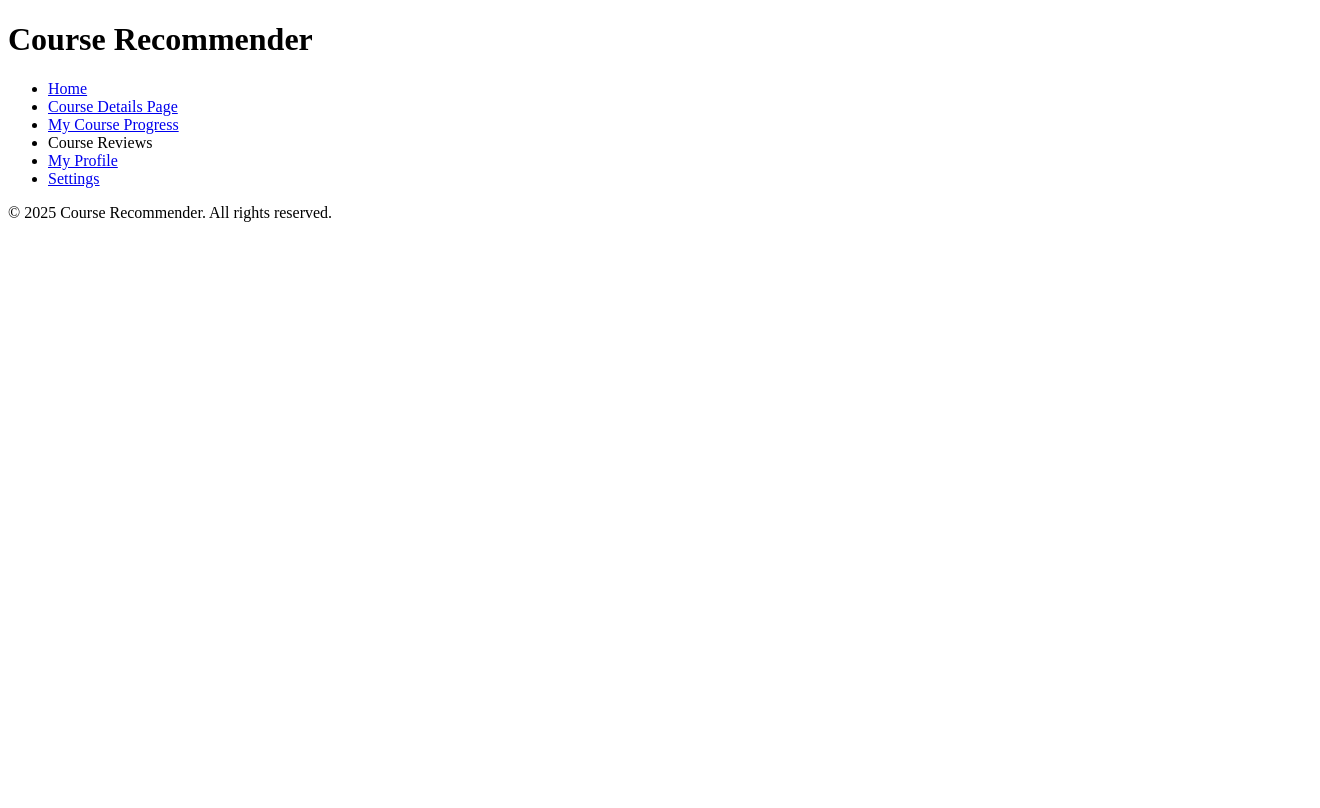
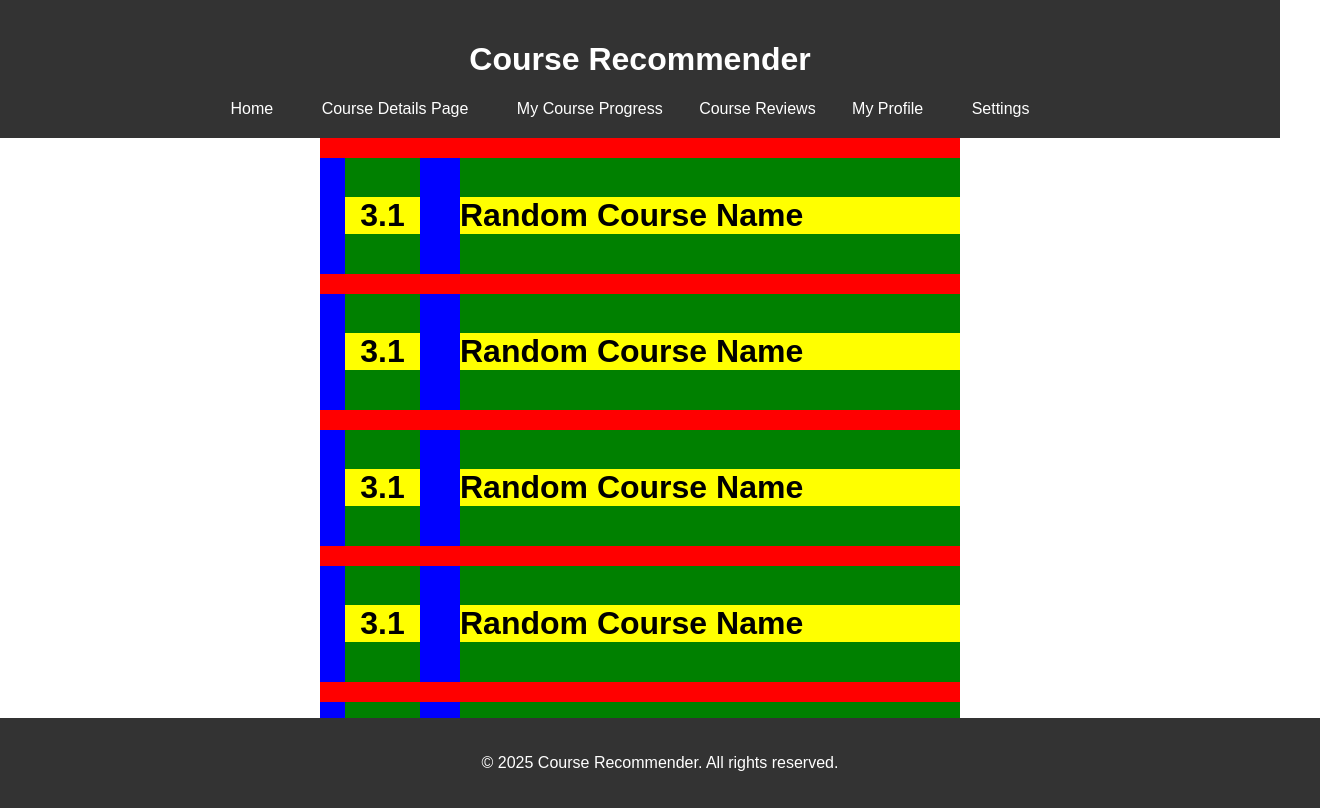
Before and after one commit to voidpls/326_Course_Recommendation_System, a plain HTML site: page src/course_review_page.html in a window 1280 px wide. Shown: the whole page, 1320 px wide, since content can reach past the window. Drawn offline with Linux system fonts and the light colour scheme.

Commit message:
added main list component and list elements to review page

```diff
--- a/src/course_review_page.css
+++ b/src/course_review_page.css
@@ -0,0 +1,96 @@
+body {
+    margin: 0;
+    padding: 0;
+    font-family: Arial, sans-serif;
+}
+
+/* Header styles */
+header {
+    background-color: #333;
+    color: #fff;
+    padding: 20px;
+    text-align: center;
+}
+
+nav ul {
+    list-style: none;
+    margin: 10px 0 0 0;
+    padding: 0;
+}
+nav ul li {
+    display: inline;
+    margin-right: 20px;
+    cursor: pointer;
+}
+nav ul li a {
+    text-decoration: none;
+    color: white; /* Makes the text white */
+    padding: 8px 12px;
+}
+
+nav ul li a:hover {
+    text-decoration: underline; /* Optional: Underline effect on hover */
+}
+
+footer {
+    background-color: #333;
+    color: #fff;
+    text-align: center;
+    padding: 20px;
+    position: relative;
+    bottom: 0;
+    width: 100%;
+}
+
+main{
+    overflow:hidden;
+}
+
+.review-list{
+    background-color: red;
+    width: 50%;
+    height: 72.5vh;
+    justify-self: center;
+    margin-top: 0;
+    margin-bottom: 0;
+    list-style-type: none;
+    padding: 0;
+    overflow-y: scroll;
+}
+
+.review-list::-webkit-scrollbar{
+    display: none;
+}
+
+.review-item{
+    background-color: blue;
+    height: 20%;
+    width: 100%;
+    margin-top: 20px;
+    display: flex;
+}
+
+.rating-box{
+    background-color: green;
+    height: 100%;
+    width: 15%;
+    margin-left: 25px;
+    align-content: center;
+}
+
+.rating-text{
+    text-align: center;
+    background-color: yellow;
+}
+
+.name-box{
+    background-color: green;
+    height: 100%;
+    margin-left: 40px;
+    width: 100%;
+    align-content: center;
+}
+
+.name-text{
+    background-color: yellow;
+}
--- a/src/course_review_page.html
+++ b/src/course_review_page.html
@@ -24,7 +24,48 @@
 </header>
 
 <main>
-
+    <ul class="review-list">
+        <li class="review-item">
+            <div class="rating-box">
+                <h1 class="rating-text">3.1</h1>
+            </div>
+            <div class="name-box">
+                <h1 class="name-text">Random Course Name</h1>
+            </div>
+        </li>
+        <li class="review-item">
+            <div class="rating-box">
+                <h1 class="rating-text">3.1</h1>
+            </div>
+            <div class="name-box">
+                <h1 class="name-text">Random Course Name</h1>
+            </div>
+        </li>
+        <li class="review-item">
+            <div class="rating-box">
+                <h1 class="rating-text">3.1</h1>
+            </div>
+            <div class="name-box">
+                <h1 class="name-text">Random Course Name</h1>
+            </div>
+        </li>
+        <li class="review-item">
+            <div class="rating-box">
+                <h1 class="rating-text">3.1</h1>
+            </div>
+            <div class="name-box">
+                <h1 class="name-text">Random Course Name</h1>
+            </div>
+        </li>
+        <li class="review-item">
+            <div class="rating-box">
+                <h1 class="rating-text">3.1</h1>
+            </div>
+            <div class="name-box">
+                <h1 class="name-text">Random Course Name</h1>
+            </div>
+        </li>
+    </ul>
 </main>
 
 <footer>
```
